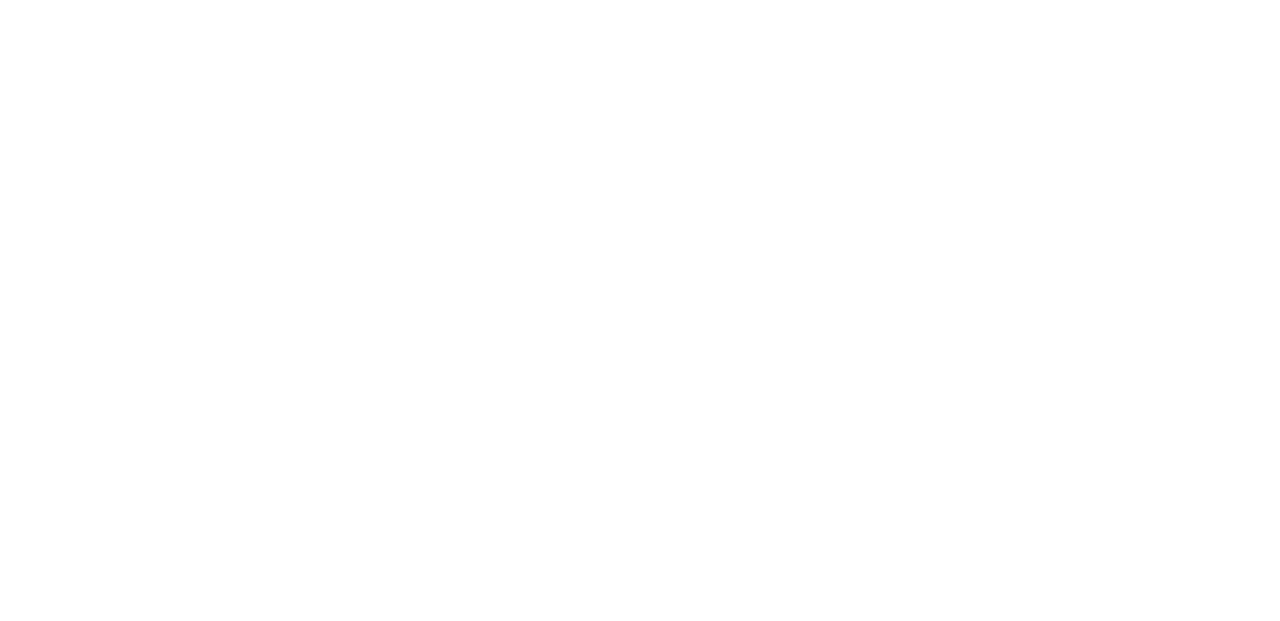
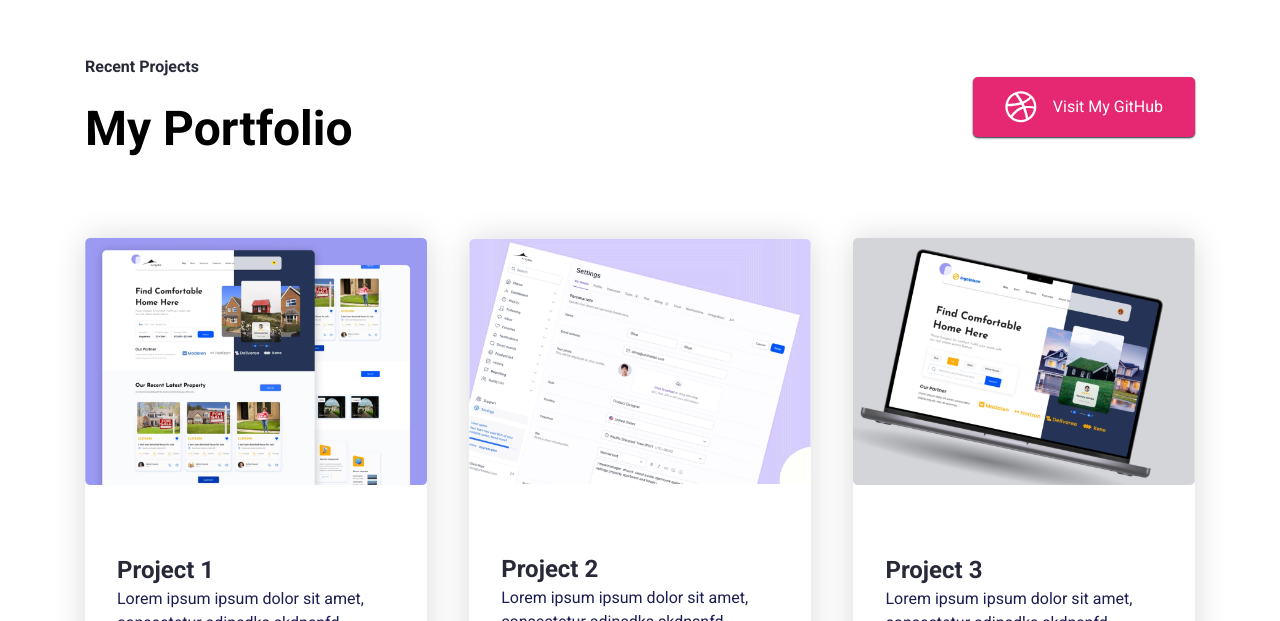
Before and after one commit to lumberger22/PortfolioSite, a React (Create React App) app: page / in a window 1280 px wide. Shown: the part 2699-3320 px from the top of the page. Before the commit the page ends 2642 px from the top, so only its background shows below. Built offline with nearby package versions, Linux system fonts and the light colour scheme.

Commit message:
Add MyPortfolio component to index

```diff
--- a/src/Pages/Home/Homescreen/index.jsx
+++ b/src/Pages/Home/Homescreen/index.jsx
@@ -1,13 +1,15 @@
 import AboutMe from "../AboutMe";
 import HeroSection from "../HeroSection";
 import MySkills from "../MySkills";
+import MyPortfolio from "../MyPortfolio";
 
 export default function Home() {
     return (
         <>
-            <HeroSection/>
-            <MySkills/>
-            <AboutMe/>
+            <HeroSection />
+            <MySkills />
+            <AboutMe />
+            <MyPortfolio />
         </>
     );
 }
```
